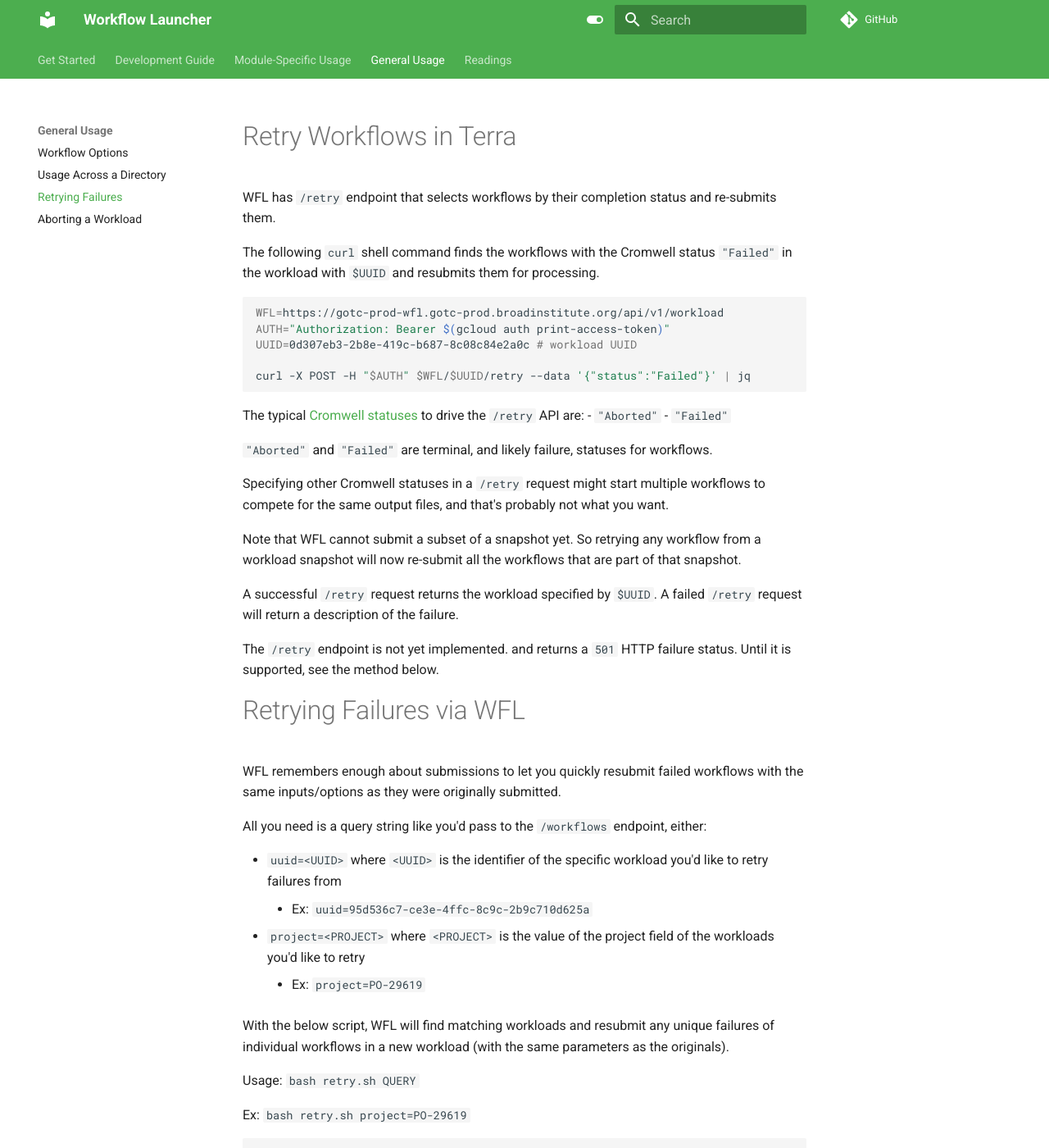
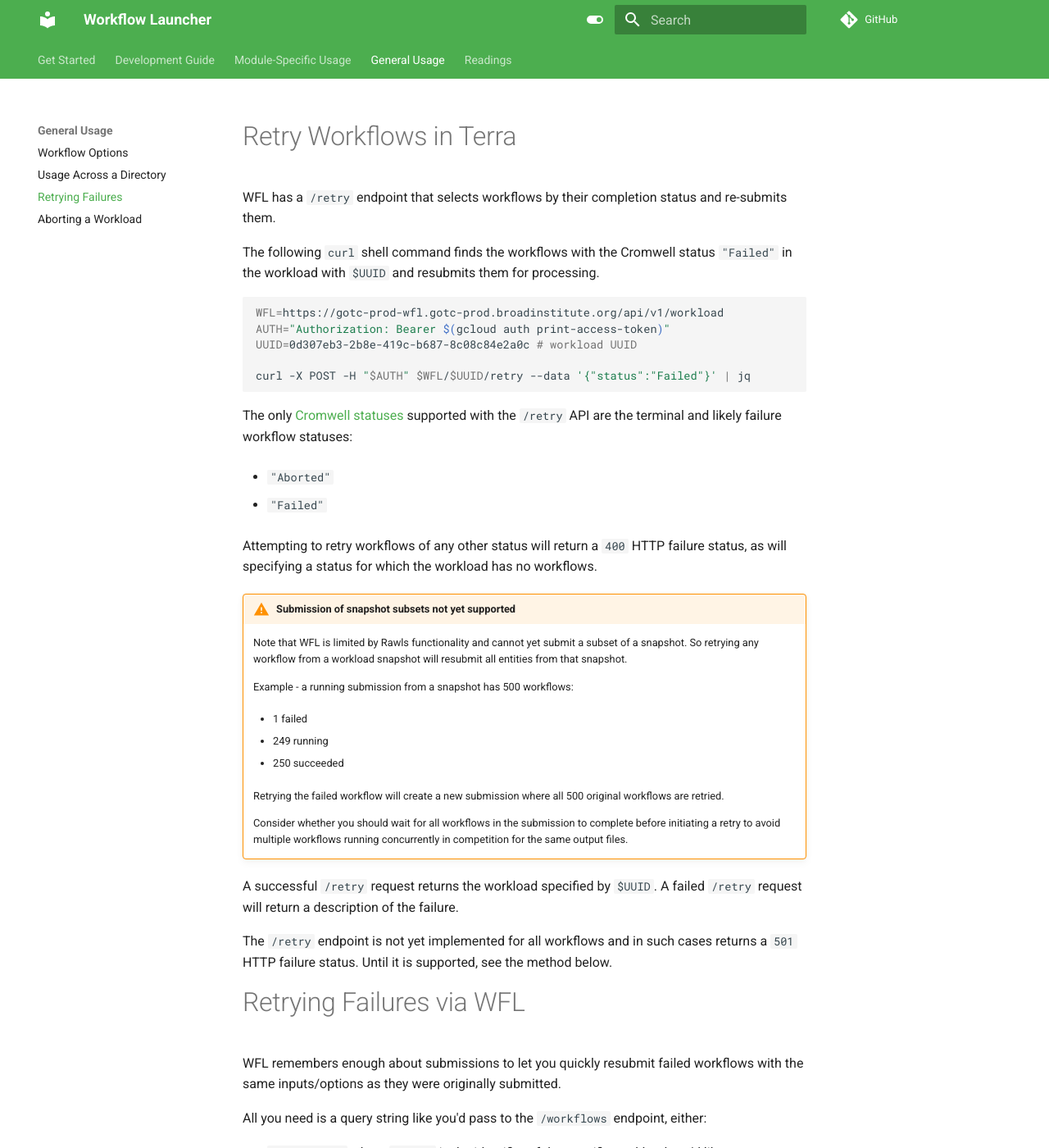
Before and after one commit to broadinstitute/wfl, an MkDocs documentation site: the page built from docs/md/usage-retry.md, in a window 1280 px wide and 1400 px high. Shown: the whole window at 82% size. Built offline with MkDocs 1.6.1 and Material for MkDocs 9.7.7, drawn with Linux system fonts in a browser that asks for light colours; comment, search, counter and statistics services are not loaded.

Commit message:
[GH-1394] TerraExecutor retry implementation and Sarscov2IlluminaFull integration

````diff
--- a/docs/md/usage-retry.md
+++ b/docs/md/usage-retry.md
@@ -1,6 +1,6 @@
 # Retry Workflows in Terra
 
-WFL has `/retry` endpoint
+WFL has a `/retry` endpoint
 that selects workflows
 by their completion status
 and re-submits them.
@@ -19,28 +19,42 @@
 curl -X POST -H "$AUTH" $WFL/$UUID/retry --data '{"status":"Failed"}' | jq
 ```
 
-The typical
-[Cromwell statuses](https://github.com/broadinstitute/wfl/blob/c30e77450926d25b085696b08a306775cd244ea1/api/src/wfl/service/cromwell.clj#L14)
-to drive the `/retry` API are:
+The only
+[Cromwell statuses](https://github.com/broadinstitute/wfl/blob/c87ce58e815c9fe73648471057c8d3cda7bc02e0/api/src/wfl/service/cromwell.clj#L12-L14)
+supported with the `/retry` API
+are the terminal and likely failure workflow statuses:
+
 - `"Aborted"`
+
 - `"Failed"`
 
-`"Aborted"` and `"Failed"` are terminal,
-and likely failure,
-statuses for workflows.
+Attempting to retry workflows of any other status
+will return a `400` HTTP failure status,
+as will specifying a status for which the
+workload has no workflows.
 
-Specifying other Cromwell statuses
-in a `/retry` request
-might start multiple workflows
-to compete for the same output files,
-and that's probably not what you want.
+!!! warning "Submission of snapshot subsets not yet supported"
+    Note that WFL is limited by Rawls functionality
+    and cannot yet submit a subset of a snapshot.
+    So retrying any workflow from a workload snapshot
+    will resubmit all entities from that snapshot.
 
-Note that WFL
-cannot submit a subset of a snapshot yet.
-So retrying any workflow
-from a workload snapshot
-will now re-submit all the workflows
-that are part of that snapshot.
+    Example - a running submission from a snapshot
+    has 500 workflows:
+
+    - 1 failed
+
+    - 249 running
+
+    - 250 succeeded
+
+    Retrying the failed workflow will create a new submission
+    where all 500 original workflows are retried.
+
+    Consider whether you should wait for all workflows
+    in the submission to complete before initiating a retry
+    to avoid multiple workflows running concurrently
+    in competition for the same output files.
 
 A successful `/retry` request
 returns the workload
@@ -49,8 +63,8 @@
 will return a description
 of the failure.
 
-The `/retry` endpoint is not yet implemented.
-and returns a `501` HTTP failure status.
+The `/retry` endpoint is not yet implemented for all workflows
+and in such cases returns a `501` HTTP failure status.
 Until it is supported,
 see the method below.
 
````
Also changed, not shown: 9 other files.
